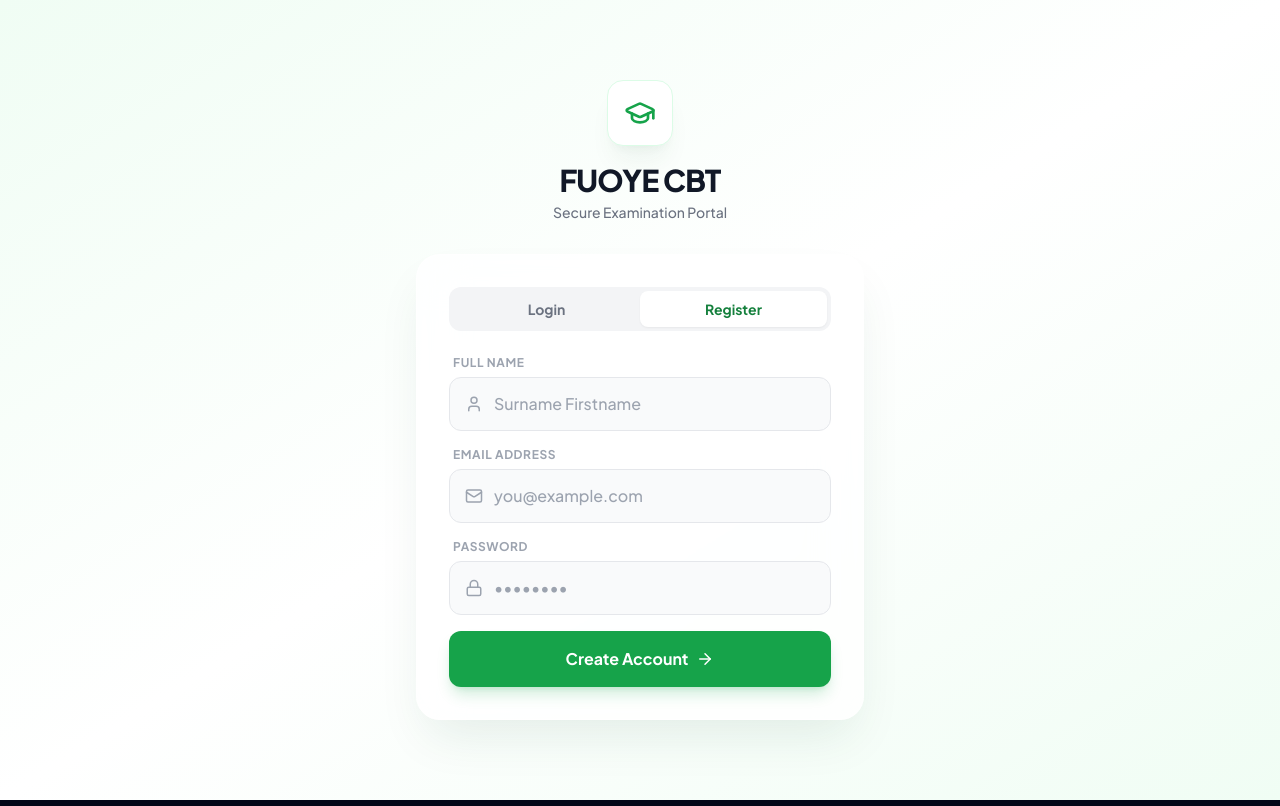
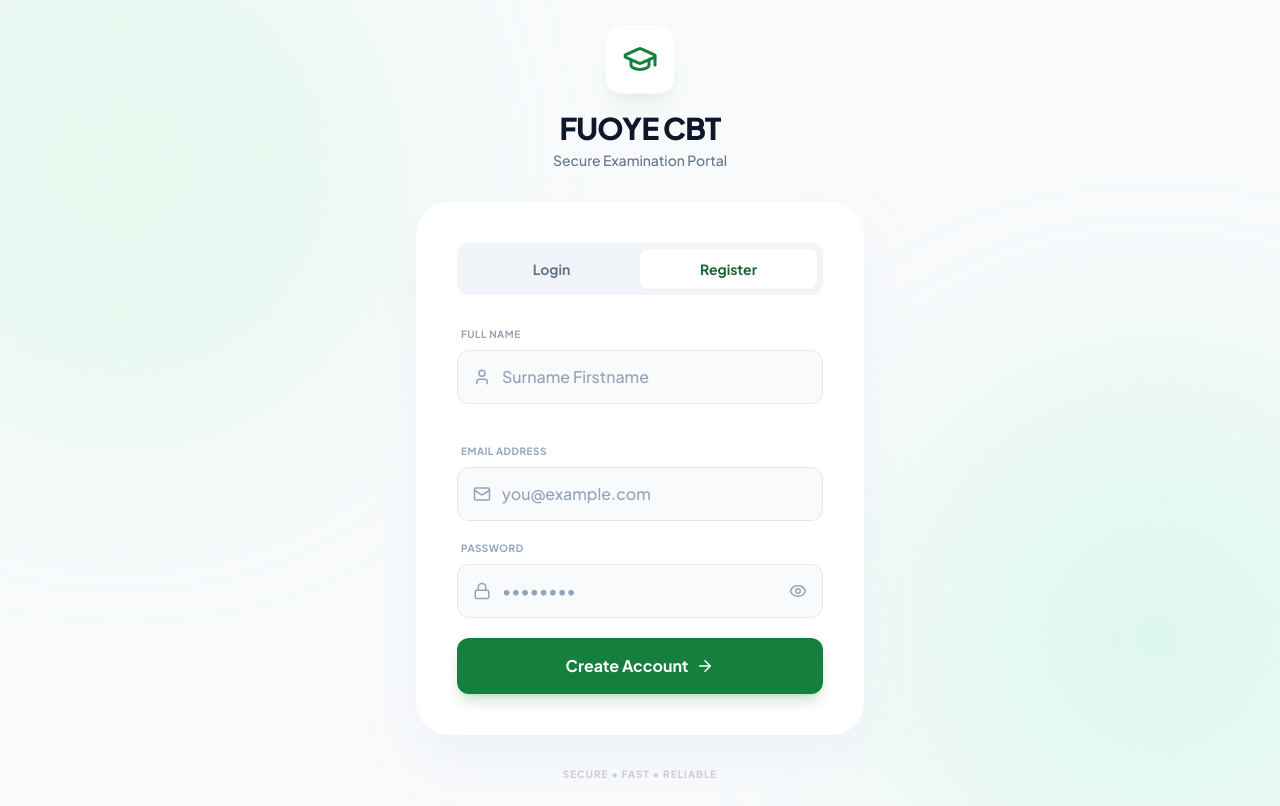
Before and after one commit to boluadeoye/world-class-blog-frontend, a Next.js app: page /cbt in a window 1280 px wide. Both pictures are taken after a click on the button "Register". Built offline with nearby package versions, Linux system fonts and the light colour scheme.

Commit message:
Feat: Add password visibility toggle and premium welcome modal to CBT login

```diff
--- a/src/app/cbt/page.js
+++ b/src/app/cbt/page.js
@@ -1,14 +1,58 @@
 "use client";
 import { useState } from "react";
 import { useRouter } from "next/navigation";
-import { User, Mail, Lock, ArrowRight, GraduationCap } from "lucide-react";
-import { motion } from "framer-motion";
+import { User, Mail, Lock, ArrowRight, GraduationCap, Eye, EyeOff, CheckCircle, Loader2 } from "lucide-react";
+import { motion, AnimatePresence } from "framer-motion";
+
+/* === WELCOME MODAL COMPONENT === */
+function WelcomeModal({ name, isLogin }) {
+  return (
+    <motion.div
+      initial={{ opacity: 0 }}
+      animate={{ opacity: 1 }}
+      exit={{ opacity: 0 }}
+      className="fixed inset-0 z-50 flex items-center justify-center bg-black/60 backdrop-blur-sm p-4"
+    >
+      <motion.div
+        initial={{ scale: 0.8, y: 20 }}
+        animate={{ scale: 1, y: 0 }}
+        className="bg-white rounded-3xl p-8 max-w-sm w-full text-center shadow-2xl border border-white/20 relative overflow-hidden"
+      >
+        <div className="absolute top-0 left-0 w-full h-2 bg-gradient-to-r from-green-400 to-emerald-600"></div>
+
+        <div className="mx-auto w-16 h-16 bg-green-100 rounded-full flex items-center justify-center mb-6">
+          <motion.div
+            initial={{ scale: 0 }}
+            animate={{ scale: 1 }}
+            transition={{ type: "spring", stiffness: 200, delay: 0.2 }}
+          >
+            <CheckCircle size={32} className="text-green-600" />
+          </motion.div>
+        </div>
+
+        <h2 className="text-2xl font-black text-gray-900 mb-2">
+          {isLogin ? "Welcome Back!" : "Account Created!"}
+        </h2>
+        <p className="text-gray-500 font-medium mb-6">
+          {isLogin ? "Resuming session for" : "Setting up profile for"} <br/>
+          <span className="text-green-700 font-bold">{name}</span>
+        </p>
+
+        <div className="flex justify-center gap-2 text-xs font-bold text-gray-400 uppercase tracking-widest">
+          <Loader2 size={14} className="animate-spin" /> Redirecting to Dashboard
+        </div>
+      </motion.div>
+    </motion.div>
+  );
+}
 
 export default function StudentLogin() {
   const router = useRouter();
-  const [isLogin, setIsLogin] = useState(true); // Toggle State
+  const [isLogin, setIsLogin] = useState(true);
   const [form, setForm] = useState({ name: "", email: "", password: "" });
   const [loading, setLoading] = useState(false);
+  const [showPassword, setShowPassword] = useState(false);
+  const [showWelcome, setShowWelcome] = useState(false);
 
   const handleSubmit = async (e) => {
     e.preventDefault();
@@ -28,7 +72,12 @@
 
       if (res.ok) {
         sessionStorage.setItem("cbt_student", JSON.stringify(data.student));
+        // Show Welcome Animation
+        setShowWelcome(true);
+        // Delay redirect to let them see the beauty
+        setTimeout(() => {
           router.push("/cbt/dashboard");
+        }, 2500);
       } else {
         alert(data.error || "Access failed");
         setLoading(false);
@@ -40,90 +89,114 @@
   };
 
   return (
-    <main className="min-h-screen flex flex-col items-center justify-center p-6 bg-gradient-to-br from-green-50 via-white to-green-50 font-sans">
+    <main className="min-h-screen flex flex-col items-center justify-center p-6 bg-[#f8fafc] font-sans relative overflow-hidden">
+
+      {/* Background Decor */}
+      <div className="absolute top-[-10%] left-[-10%] w-[500px] h-[500px] bg-green-200/30 rounded-full blur-[100px] pointer-events-none"></div>
+      <div className="absolute bottom-[-10%] right-[-10%] w-[500px] h-[500px] bg-emerald-200/30 rounded-full blur-[100px] pointer-events-none"></div>
+
+      <AnimatePresence>
+        {showWelcome && <WelcomeModal name={form.name || "Student"} isLogin={isLogin} />}
+      </AnimatePresence>
 
       <motion.div
         initial={{ opacity: 0, y: 20 }}
         animate={{ opacity: 1, y: 0 }}
-        className="w-full max-w-md"
+        className="w-full max-w-md relative z-10"
       >
         {/* Header */}
         <div className="text-center mb-8">
-          <div className="inline-flex p-4 bg-white rounded-2xl shadow-xl shadow-green-900/5 mb-4 border border-green-100">
-            <GraduationCap size={32} className="text-green-600" />
+          <div className="inline-flex p-4 bg-white rounded-2xl shadow-xl shadow-green-900/5 mb-4 border border-green-50">
+            <GraduationCap size={36} className="text-green-700" />
           </div>
-          <h1 className="text-3xl font-black text-gray-900 tracking-tight mb-1">FUOYE CBT</h1>
-          <p className="text-gray-500 font-medium text-sm">Secure Examination Portal</p>
+          <h1 className="text-3xl font-black text-slate-900 tracking-tight mb-1">FUOYE CBT</h1>
+          <p className="text-slate-500 font-medium text-sm">Secure Examination Portal</p>
         </div>
 
         {/* Smart Card */}
-        <div className="bg-white/80 backdrop-blur-xl p-8 rounded-3xl shadow-2xl shadow-green-900/10 border border-white/50">
+        <div className="bg-white p-8 md:p-10 rounded-[2rem] shadow-2xl shadow-slate-200/50 border border-white">
 
           {/* Toggle Switch */}
-          <div className="flex bg-gray-100 p-1 rounded-xl mb-6">
+          <div className="flex bg-slate-100 p-1.5 rounded-xl mb-8">
             <button
               onClick={() => setIsLogin(true)}
-              className={`flex-1 py-2 text-sm font-bold rounded-lg transition-all ${isLogin ? 'bg-white text-green-700 shadow-sm' : 'text-gray-500 hover:text-gray-700'}`}
+              className={`flex-1 py-2.5 text-sm font-bold rounded-lg transition-all ${isLogin ? 'bg-white text-green-800 shadow-sm' : 'text-slate-500 hover:text-slate-700'}`}
             >
               Login
             </button>
             <button
               onClick={() => setIsLogin(false)}
-              className={`flex-1 py-2 text-sm font-bold rounded-lg transition-all ${!isLogin ? 'bg-white text-green-700 shadow-sm' : 'text-gray-500 hover:text-gray-700'}`}
+              className={`flex-1 py-2.5 text-sm font-bold rounded-lg transition-all ${!isLogin ? 'bg-white text-green-800 shadow-sm' : 'text-slate-500 hover:text-slate-700'}`}
             >
               Register
             </button>
           </div>
 
-          <form onSubmit={handleSubmit} className="space-y-4">
+          <form onSubmit={handleSubmit} className="space-y-5">
 
             {/* Name Input (Register Only) */}
+            <AnimatePresence>
               {!isLogin && (
-              <div className="group animate-in fade-in slide-in-from-top-2">
-                <label className="block text-xs font-bold text-gray-400 uppercase tracking-wider mb-1.5 ml-1">Full Name</label>
+                <motion.div
+                  initial={{ height: 0, opacity: 0 }}
+                  animate={{ height: "auto", opacity: 1 }}
+                  exit={{ height: 0, opacity: 0 }}
+                  className="overflow-hidden"
+                >
+                  <div className="group mb-5">
+                    <label className="block text-[10px] font-bold text-slate-400 uppercase tracking-wider mb-2 ml-1">Full Name</label>
                     <div className="relative flex items-center">
-                  <User className="absolute left-4 text-gray-400" size={18} />
+                      <User className="absolute left-4 text-slate-400 group-focus-within:text-green-600 transition-colors" size={18} />
                       <input
                         type="text"
                         required={!isLogin}
                         placeholder="Surname Firstname"
-                    className="w-full pl-11 pr-4 py-3.5 bg-gray-50 border border-gray-200 rounded-xl focus:bg-white focus:border-green-500 focus:ring-4 focus:ring-green-500/10 outline-none transition-all font-medium text-gray-800"
+                        className="w-full pl-11 pr-4 py-3.5 bg-slate-50 border border-slate-200 rounded-xl focus:bg-white focus:border-green-500 focus:ring-4 focus:ring-green-500/10 outline-none transition-all font-medium text-slate-800 placeholder-slate-400"
                         value={form.name}
                         onChange={(e) => setForm({...form, name: e.target.value})}
                       />
                     </div>
                   </div>
+                </motion.div>
               )}
+            </AnimatePresence>
 
             {/* Email Input */}
             <div className="group">
-              <label className="block text-xs font-bold text-gray-400 uppercase tracking-wider mb-1.5 ml-1">Email Address</label>
+              <label className="block text-[10px] font-bold text-slate-400 uppercase tracking-wider mb-2 ml-1">Email Address</label>
               <div className="relative flex items-center">
-                <Mail className="absolute left-4 text-gray-400" size={18} />
+                <Mail className="absolute left-4 text-slate-400 group-focus-within:text-green-600 transition-colors" size={18} />
                 <input
                   type="email"
                   required
                   placeholder="you@example.com"
-                  className="w-full pl-11 pr-4 py-3.5 bg-gray-50 border border-gray-200 rounded-xl focus:bg-white focus:border-green-500 focus:ring-4 focus:ring-green-500/10 outline-none transition-all font-medium text-gray-800"
+                  className="w-full pl-11 pr-4 py-3.5 bg-slate-50 border border-slate-200 rounded-xl focus:bg-white focus:border-green-500 focus:ring-4 focus:ring-green-500/10 outline-none transition-all font-medium text-slate-800 placeholder-slate-400"
                   value={form.email}
                   onChange={(e) => setForm({...form, email: e.target.value})}
                 />
               </div>
             </div>
 
-            {/* Password Input */}
+            {/* Password Input (With Eye Toggle) */}
             <div className="group">
-              <label className="block text-xs font-bold text-gray-400 uppercase tracking-wider mb-1.5 ml-1">Password</label>
+              <label className="block text-[10px] font-bold text-slate-400 uppercase tracking-wider mb-2 ml-1">Password</label>
               <div className="relative flex items-center">
-                <Lock className="absolute left-4 text-gray-400" size={18} />
+                <Lock className="absolute left-4 text-slate-400 group-focus-within:text-green-600 transition-colors" size={18} />
                 <input
-                  type="password"
+                  type={showPassword ? "text" : "password"}
                   required
                   placeholder="••••••••"
-                  className="w-full pl-11 pr-4 py-3.5 bg-gray-50 border border-gray-200 rounded-xl focus:bg-white focus:border-green-500 focus:ring-4 focus:ring-green-500/10 outline-none transition-all font-medium text-gray-800"
+                  className="w-full pl-11 pr-12 py-3.5 bg-slate-50 border border-slate-200 rounded-xl focus:bg-white focus:border-green-500 focus:ring-4 focus:ring-green-500/10 outline-none transition-all font-medium text-slate-800 placeholder-slate-400"
                   value={form.password}
                   onChange={(e) => setForm({...form, password: e.target.value})}
                 />
+                <button
+                  type="button"
+                  onClick={() => setShowPassword(!showPassword)}
+                  className="absolute right-4 text-slate-400 hover:text-slate-600 transition-colors"
+                >
+                  {showPassword ? <EyeOff size={18} /> : <Eye size={18} />}
+                </button>
               </div>
             </div>
 
@@ -133,7 +206,7 @@
               whileTap={{ scale: 0.98 }}
               type="submit"
               disabled={loading}
-              className="w-full bg-green-600 hover:bg-green-700 text-white font-bold py-4 rounded-xl shadow-lg shadow-green-600/20 transition-all flex items-center justify-center gap-2 mt-2"
+              className="w-full bg-green-700 hover:bg-green-800 text-white font-bold py-4 rounded-xl shadow-lg shadow-green-700/20 transition-all flex items-center justify-center gap-2 mt-4"
             >
               {loading ? (
                 <span className="animate-pulse">Processing...</span>
@@ -147,6 +220,11 @@
 
           </form>
         </div>
+
+        <div className="mt-8 flex justify-center gap-4 opacity-50 grayscale hover:grayscale-0 transition-all duration-500">
+           {/* Subtle branding footer */}
+           <p className="text-[10px] font-bold text-slate-400 uppercase tracking-widest">Secure • Fast • Reliable</p>
+        </div>
       </motion.div>
 
     </main>
```
Lines whose indentation alone changed are shown as unchanged.
